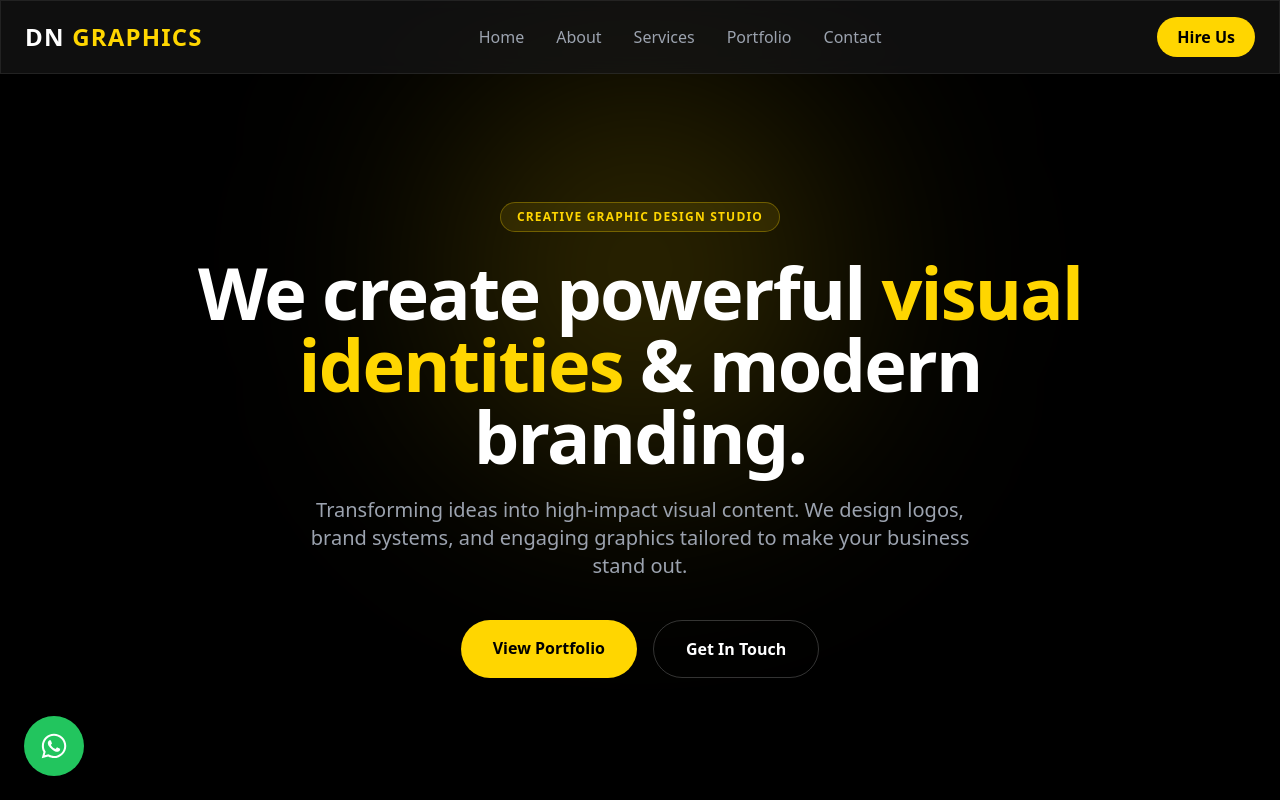
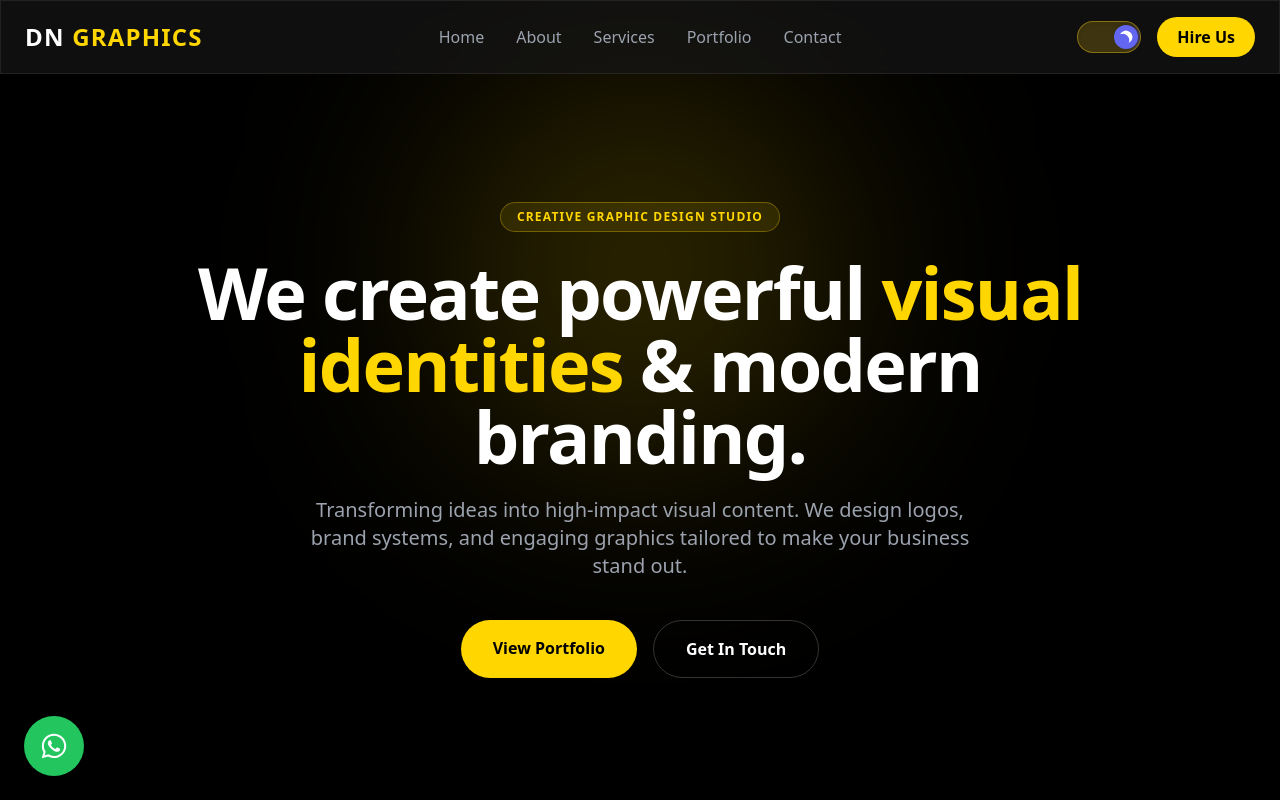
Before and after one commit to liyanagedunanjana2010-glitch/dn-graphics-pf, a React (Vite) app: page / in a window 1280 px wide. Shown: the top 800 px of the page. Built offline with nearby package versions, Linux system fonts and the light colour scheme.

Commit message:
Add ThemeToggle to Navbar

```diff
--- a/src/components/Navbar.jsx
+++ b/src/components/Navbar.jsx
@@ -1,5 +1,6 @@
 import { useState } from 'react';
 import { Menu, X } from 'lucide-react';
+import ThemeToggle from './ThemeToggle';
 
 const Navbar = () => {
   const [isOpen, setIsOpen] = useState(false);
@@ -15,12 +16,13 @@ const Navbar = () => {
   return (
     <nav className="fixed top-0 left-0 w-full z-50 glass border-b border-white/10">
       <div className="max-w-7xl mx-auto px-6 py-4 flex justify-between items-center">
+        {/* Brand Logo */}
         <a href="#home" className="text-2xl font-bold tracking-wider text-white">
           DN <span className="text-primary">GRAPHICS</span>
         </a>
 
         {/* Desktop Links */}
-        <div className="hidden md:flex space-x-8">
+        <div className="hidden md:flex space-x-8 items-center">
           {navLinks.map((link) => (
             <a
               key={link.name}
@@ -32,36 +34,49 @@ const Navbar = () => {
           ))}
         </div>
 
-        {/* CTA Button */}
+        {/* Desktop Right Actions: Theme Toggle + CTA Button */}
+        <div className="hidden md:flex items-center gap-4">
+          <ThemeToggle /> {/* 👈 Desktop එකට Theme Toggle එක */}
           <a
             href="#contact"
-          className="hidden md:inline-block bg-primary text-black font-semibold px-5 py-2 rounded-full hover:bg-yellow-400 transition-all duration-300 transform hover:scale-105"
+            className="bg-primary text-black font-semibold px-5 py-2 rounded-full hover:bg-yellow-400 transition-all duration-300 transform hover:scale-105"
           >
             Hire Us
           </a>
+        </div>
 
-        {/* Mobile Hamburger */}
+        {/* Mobile View Right Controls */}
+        <div className="flex items-center gap-3 md:hidden">
+          <ThemeToggle /> {/* 👈 Mobile Menu එකට එළියෙන් Toggle එක (පහසුවෙන් click කිරීමට) */}
           <button
             onClick={() => setIsOpen(!isOpen)}
-          className="md:hidden text-white focus:outline-none"
+            className="text-white focus:outline-none"
           >
             {isOpen ? <X size={28} /> : <Menu size={28} />}
           </button>
         </div>
+      </div>
 
-      {/* Mobile Menu */}
+      {/* Mobile Menu Dropdown */}
       {isOpen && (
-        <div className="md:hidden glass px-6 py-4 flex flex-col space-y-4">
+        <div className="md:hidden glass px-6 py-4 flex flex-col space-y-4 border-t border-white/10">
           {navLinks.map((link) => (
             <a
               key={link.name}
               href={link.href}
               onClick={() => setIsOpen(false)}
-              className="text-secondaryText hover:text-primary transition-colors duration-300"
+              className="text-secondaryText hover:text-primary transition-colors duration-300 py-1"
             >
               {link.name}
             </a>
           ))}
+          <a
+            href="#contact"
+            onClick={() => setIsOpen(false)}
+            className="bg-primary text-black text-center font-semibold px-5 py-2 rounded-full hover:bg-yellow-400 transition-all duration-300"
+          >
+            Hire Us
+          </a>
         </div>
       )}
     </nav>
--- /dev/null
+++ b/src/components/ThemeToggle.jsx
@@ -0,0 +1,69 @@
+import React, { useState, useEffect } from 'react';
+
+const ThemeToggle = () => {
+  const [isDark, setIsDark] = useState(true);
+
+  useEffect(() => {
+    // LocalStorage එකෙන් කලින් තෝරාගත් Theme එක ලබාගැනීම
+    const savedTheme = localStorage.getItem('theme');
+    if (savedTheme === 'light') {
+      setIsDark(false);
+      document.documentElement.classList.remove('dark');
+    } else {
+      setIsDark(true);
+      document.documentElement.classList.add('dark');
+    }
+  }, []);
+
+  const toggleTheme = () => {
+    if (isDark) {
+      document.documentElement.classList.remove('dark');
+      localStorage.setItem('theme', 'light');
+      setIsDark(false);
+    } else {
+      document.documentElement.classList.add('dark');
+      localStorage.setItem('theme', 'dark');
+      setIsDark(true);
+    }
+  };
+
+  return (
+    <button
+      onClick={toggleTheme}
+      aria-label="Toggle Theme"
+      className="relative w-16 h-8 flex items-center bg-gray-800 dark:bg-yellow-400/20 rounded-full p-1 cursor-pointer transition-colors duration-500 overflow-hidden shadow-inner border border-gray-700 dark:border-yellow-400/40 group"
+    >
+      {/* 🌊 Liquid Wave Background Layer */}
+      <span
+        className={`absolute inset-0 bg-yellow-400/30 dark:bg-indigo-600/40 transition-transform duration-700 ease-in-out ${
+          isDark ? 'translate-x-full scale-125' : 'translate-x-0 scale-100'
+        } rounded-full filter blur-sm`}
+      />
+
+      {/* 🔘 Liquid Bubble / Sliding Knob */}
+      <div
+        className={`w-6 h-6 rounded-full bg-yellow-400 dark:bg-indigo-500 shadow-md transform transition-all duration-500 cubic-bezier(0.68, -0.55, 0.265, 1.55) flex items-center justify-center relative z-10 ${
+          isDark ? 'translate-x-8 rotate-180' : 'translate-x-0 rotate-0'
+        }`}
+      >
+        {isDark ? (
+          // 🌙 Moon Icon
+          <svg className="w-4 h-4 text-white" fill="currentColor" viewBox="0 0 20 20">
+            <path d="M17.293 13.293A8 8 0 016.707 2.707a8.001 8.001 0 1010.586 10.586z" />
+          </svg>
+        ) : (
+          // ☀️ Sun Icon
+          <svg className="w-4 h-4 text-black" fill="currentColor" viewBox="0 0 20 20">
+            <path
+              fillRule="evenodd"
+              d="M10 2a1 1 0 011 1v1a1 1 0 11-2 0V3a1 1 0 011-1zm4 8a4 4 0 11-8 0 4 4 0 018 0zm-.464 4.95l.707.707a1 1 0 001.414-1.414l-.707-.707a1 1 0 00-1.414 1.414zm2.12-10.607a1 1 0 010 1.414l-.707.707a1 1 0 11-1.414-1.414l.707-.707a1 1 0 011.414 0zM17 11a1 1 0 100-2h-1a1 1 0 100 2h1zm-7 4a1 1 0 011 1v1a1 1 0 11-2 0v-1a1 1 0 011-1zM5.05 6.464A1 1 0 106.465 5.05l-.708-.707a1 1 0 00-1.414 1.414l.707.707zm1.414 8.486l-.707.707a1 1 0 01-1.414-1.414l.707-.707a1 1 0 011.414 1.414zM4 11a1 1 0 100-2H3a1 1 0 100 2h1z"
+              clipRule="evenodd"
+            />
+          </svg>
+        )}
+      </div>
+    </button>
+  );
+};
+
+export default ThemeToggle;
--- a/tailwind.config.js
+++ b/tailwind.config.js
@@ -1,5 +1,6 @@
 /** @type {import('tailwindcss').Config} */
 export default {
+  darkMode: 'class',
   content: [
     "./index.html",
     "./src/**/*.{js,ts,jsx,tsx}",
```
Lines whose indentation alone changed are shown as unchanged.
